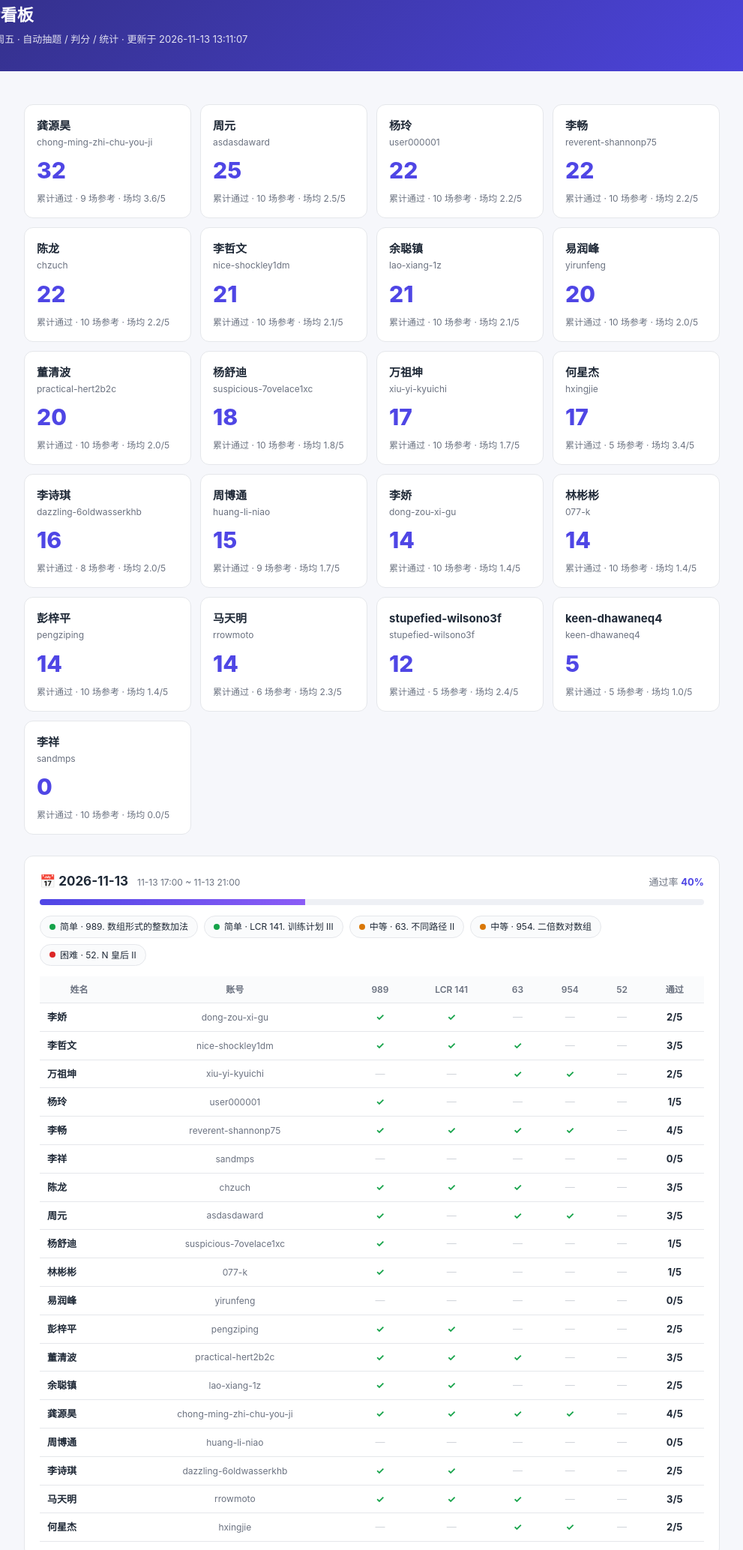
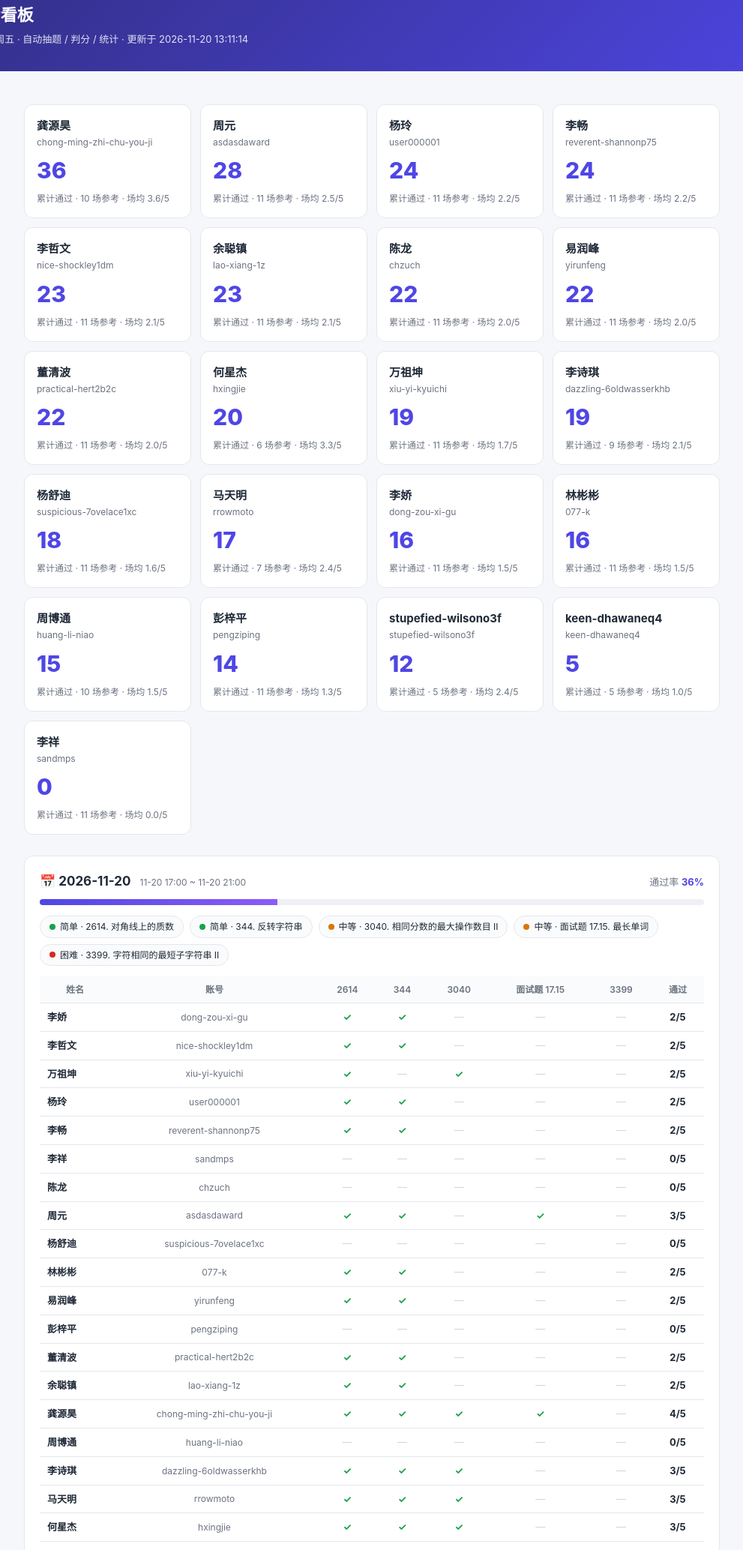
Before and after one commit to chilltycho/leetcode-exam, a plain HTML site: page dashboard/index.html in a window 1280 px wide. Shown: the part 29-2096 px from the top of the page at 75% size, without its empty margins (144-1135 px from the left). Drawn offline with Linux system fonts and the light colour scheme.

Commit message:
exam: 统计 2026-11-20 周考成绩并更新看板

```diff
--- a/dashboard/index.html
+++ b/dashboard/index.html
@@ -48,134 +48,134 @@ footer { text-align:center; color:var(--muted); font-size:12px; padding:16px; }
 <body>
 <header>
   <h1>📊 编程周考看板</h1>
-  <p>LeetCode 周考 · 每周五 · 自动抽题 / 判分 / 统计 · 更新于 2026-11-13 13:11:07</p>
+  <p>LeetCode 周考 · 每周五 · 自动抽题 / 判分 / 统计 · 更新于 2026-11-20 13:11:14</p>
 </header>
 <main>
   <div class="cards">
       <div class="card">
         <div class="card-name">龚源昊</div>
         <div class="card-slug">chong-ming-zhi-chu-you-ji</div>
-        <div class="card-num">32</div>
-        <div class="card-label">累计通过 · 9 场参考 · 场均 3.6/5</div>
+        <div class="card-num">36</div>
+        <div class="card-label">累计通过 · 10 场参考 · 场均 3.6/5</div>
       </div>
 
       <div class="card">
         <div class="card-name">周元</div>
         <div class="card-slug">asdasdaward</div>
-        <div class="card-num">25</div>
-        <div class="card-label">累计通过 · 10 场参考 · 场均 2.5/5</div>
+        <div class="card-num">28</div>
+        <div class="card-label">累计通过 · 11 场参考 · 场均 2.5/5</div>
       </div>
 
       <div class="card">
         <div class="card-name">杨玲</div>
         <div class="card-slug">user000001</div>
-        <div class="card-num">22</div>
-        <div class="card-label">累计通过 · 10 场参考 · 场均 2.2/5</div>
+        <div class="card-num">24</div>
+        <div class="card-label">累计通过 · 11 场参考 · 场均 2.2/5</div>
       </div>
 
       <div class="card">
         <div class="card-name">李畅</div>
         <div class="card-slug">reverent-shannonp75</div>
-        <div class="card-num">22</div>
-        <div class="card-label">累计通过 · 10 场参考 · 场均 2.2/5</div>
+        <div class="card-num">24</div>
+        <div class="card-label">累计通过 · 11 场参考 · 场均 2.2/5</div>
+      </div>
+
+      <div class="card">
+        <div class="card-name">李哲文</div>
+        <div class="card-slug">nice-shockley1dm</div>
+        <div class="card-num">23</div>
+        <div class="card-label">累计通过 · 11 场参考 · 场均 2.1/5</div>
+      </div>
+
+      <div class="card">
+        <div class="card-name">余聪镇</div>
+        <div class="card-slug">lao-xiang-1z</div>
+        <div class="card-num">23</div>
+        <div class="card-label">累计通过 · 11 场参考 · 场均 2.1/5</div>
       </div>
 
       <div class="card">
         <div class="card-name">陈龙</div>
         <div class="card-slug">chzuch</div>
         <div class="card-num">22</div>
-        <div class="card-label">累计通过 · 10 场参考 · 场均 2.2/5</div>
-      </div>
-
-      <div class="card">
-        <div class="card-name">李哲文</div>
-        <div class="card-slug">nice-shockley1dm</div>
-        <div class="card-num">21</div>
-        <div class="card-label">累计通过 · 10 场参考 · 场均 2.1/5</div>
-      </div>
-
-      <div class="card">
-        <div class="card-name">余聪镇</div>
-        <div class="card-slug">lao-xiang-1z</div>
-        <div class="card-num">21</div>
-        <div class="card-label">累计通过 · 10 场参考 · 场均 2.1/5</div>
+        <div class="card-label">累计通过 · 11 场参考 · 场均 2.0/5</div>
       </div>
 
       <div class="card">
         <div class="card-name">易润峰</div>
         <div class="card-slug">yirunfeng</div>
-        <div class="card-num">20</div>
-        <div class="card-label">累计通过 · 10 场参考 · 场均 2.0/5</div>
+        <div class="card-num">22</div>
+        <div class="card-label">累计通过 · 11 场参考 · 场均 2.0/5</div>
       </div>
 
       <div class="card">
         <div class="card-name">董清波</div>
         <div class="card-slug">practical-hert2b2c</div>
+        <div class="card-num">22</div>
+        <div class="card-label">累计通过 · 11 场参考 · 场均 2.0/5</div>
+      </div>
+
+      <div class="card">
+        <div class="card-name">何星杰</div>
+        <div class="card-slug">hxingjie</div>
         <div class="card-num">20</div>
-        <div class="card-label">累计通过 · 10 场参考 · 场均 2.0/5</div>
+        <div class="card-label">累计通过 · 6 场参考 · 场均 3.3/5</div>
+      </div>
+
+      <div class="card">
+        <div class="card-name">万祖坤</div>
+        <div class="card-slug">xiu-yi-kyuichi</div>
+        <div class="card-num">19</div>
+        <div class="card-label">累计通过 · 11 场参考 · 场均 1.7/5</div>
+      </div>
+
+      <div class="card">
+        <div class="card-name">李诗琪</div>
+        <div class="card-slug">dazzling-6oldwasserkhb</div>
+        <div class="card-num">19</div>
+        <div class="card-label">累计通过 · 9 场参考 · 场均 2.1/5</div>
       </div>
 
       <div class="card">
         <div class="card-name">杨舒迪</div>
         <div class="card-slug">suspicious-7ovelace1xc</div>
         <div class="card-num">18</div>
-        <div class="card-label">累计通过 · 10 场参考 · 场均 1.8/5</div>
+        <div class="card-label">累计通过 · 11 场参考 · 场均 1.6/5</div>
       </div>
 
       <div class="card">
-        <div class="card-name">万祖坤</div>
-        <div class="card-slug">xiu-yi-kyuichi</div>
+        <div class="card-name">马天明</div>
+        <div class="card-slug">rrowmoto</div>
         <div class="card-num">17</div>
-        <div class="card-label">累计通过 · 10 场参考 · 场均 1.7/5</div>
+        <div class="card-label">累计通过 · 7 场参考 · 场均 2.4/5</div>
       </div>
 
       <div class="card">
-        <div class="card-name">何星杰</div>
-        <div class="card-slug">hxingjie</div>
-        <div class="card-num">17</div>
-        <div class="card-label">累计通过 · 5 场参考 · 场均 3.4/5</div>
+        <div class="card-name">李娇</div>
+        <div class="card-slug">dong-zou-xi-gu</div>
+        <div class="card-num">16</div>
+        <div class="card-label">累计通过 · 11 场参考 · 场均 1.5/5</div>
       </div>
 
       <div class="card">
-        <div class="card-name">李诗琪</div>
-        <div class="card-slug">dazzling-6oldwasserkhb</div>
+        <div class="card-name">林彬彬</div>
+        <div class="card-slug">077-k</div>
         <div class="card-num">16</div>
-        <div class="card-label">累计通过 · 8 场参考 · 场均 2.0/5</div>
+        <div class="card-label">累计通过 · 11 场参考 · 场均 1.5/5</div>
       </div>
 
       <div class="card">
         <div class="card-name">周博通</div>
         <div class="card-slug">huang-li-niao</div>
         <div class="card-num">15</div>
-        <div class="card-label">累计通过 · 9 场参考 · 场均 1.7/5</div>
-      </div>
-
-      <div class="card">
-        <div class="card-name">李娇</div>
-        <div class="card-slug">dong-zou-xi-gu</div>
-        <div class="card-num">14</div>
-        <div class="card-label">累计通过 · 10 场参考 · 场均 1.4/5</div>
-      </div>
-
-      <div class="card">
-        <div class="card-name">林彬彬</div>
-        <div class="card-slug">077-k</div>
-        <div class="card-num">14</div>
-        <div class="card-label">累计通过 · 10 场参考 · 场均 1.4/5</div>
+        <div class="card-label">累计通过 · 10 场参考 · 场均 1.5/5</div>
       </div>
 
       <div class="card">
         <div class="card-name">彭梓平</div>
         <div class="card-slug">pengziping</div>
         <div class="card-num">14</div>
-        <div class="card-label">累计通过 · 10 场参考 · 场均 1.4/5</div>
-      </div>
-
-      <div class="card">
-        <div class="card-name">马天明</div>
-        <div class="card-slug">rrowmoto</div>
-        <div class="card-num">14</div>
-        <div class="card-label">累计通过 · 6 场参考 · 场均 2.3/5</div>
+        <div class="card-label">累计通过 · 11 场参考 · 场均 1.3/5</div>
       </div>
 
       <div class="card">
@@ -196,8 +196,42 @@ footer { text-align:center; color:var(--muted); font-size:12px; padding:16px; }
         <div class="card-name">李祥</div>
         <div class="card-slug">sandmps</div>
         <div class="card-num">0</div>
-        <div class="card-label">累计通过 · 10 场参考 · 场均 0.0/5</div>
+        <div class="card-label">累计通过 · 11 场参考 · 场均 0.0/5</div>
       </div></div>
+
+    <section class="exam">
+      <div class="exam-head">
+        <h2>📅 2026-11-20</h2>
+        <span class="window">11-20 17:00 ~ 11-20 21:00</span>
+        <span class="rate">通过率 <b>36%</b></span>
+      </div>
+      <div class="bar"><i style="width:35.8%"></i></div>
+      <div class="chips"><a class="chip" style="--c:#16a34a" href="https://leetcode.cn/problems/prime-in-diagonal/" target="_blank" rel="noopener"><span class="dot" style="background:#16a34a"></span>简单 · 2614. 对角线上的质数</a><a class="chip" style="--c:#16a34a" href="https://leetcode.cn/problems/reverse-string/" target="_blank" rel="noopener"><span class="dot" style="background:#16a34a"></span>简单 · 344. 反转字符串</a><a class="chip" style="--c:#d97706" href="https://leetcode.cn/problems/maximum-number-of-operations-with-the-same-score-ii/" target="_blank" rel="noopener"><span class="dot" style="background:#d97706"></span>中等 · 3040. 相同分数的最大操作数目 II</a><a class="chip" style="--c:#d97706" href="https://leetcode.cn/problems/longest-word-lcci/" target="_blank" rel="noopener"><span class="dot" style="background:#d97706"></span>中等 · 面试题 17.15. 最长单词</a><a class="chip" style="--c:#dc2626" href="https://leetcode.cn/problems/smallest-substring-with-identical-characters-ii/" target="_blank" rel="noopener"><span class="dot" style="background:#dc2626"></span>困难 · 3399. 字符相同的最短子字符串 II</a></div>
+      <div class="table-wrap">
+        <table>
+          <thead><tr><th>姓名</th><th>账号</th><th>2614</th><th>344</th><th>3040</th><th>面试题 17.15</th><th>3399</th><th>通过</th></tr></thead>
+          <tbody><tr><td class="emp">李娇</td><td class="emp-slug">dong-zou-xi-gu</td><td class="ok">✓</td><td class="ok">✓</td><td class="no">—</td><td class="no">—</td><td class="no">—</td><td class="sum">2/5</td></tr>
+<tr><td class="emp">李哲文</td><td class="emp-slug">nice-shockley1dm</td><td class="ok">✓</td><td class="ok">✓</td><td class="no">—</td><td class="no">—</td><td class="no">—</td><td class="sum">2/5</td></tr>
+<tr><td class="emp">万祖坤</td><td class="emp-slug">xiu-yi-kyuichi</td><td class="ok">✓</td><td class="no">—</td><td class="ok">✓</td><td class="no">—</td><td class="no">—</td><td class="sum">2/5</td></tr>
+<tr><td class="emp">杨玲</td><td class="emp-slug">user000001</td><td class="ok">✓</td><td class="ok">✓</td><td class="no">—</td><td class="no">—</td><td class="no">—</td><td class="sum">2/5</td></tr>
+<tr><td class="emp">李畅</td><td class="emp-slug">reverent-shannonp75</td><td class="ok">✓</td><td class="ok">✓</td><td class="no">—</td><td class="no">—</td><td class="no">—</td><td class="sum">2/5</td></tr>
+<tr><td class="emp">李祥</td><td class="emp-slug">sandmps</td><td class="no">—</td><td class="no">—</td><td class="no">—</td><td class="no">—</td><td class="no">—</td><td class="sum">0/5</td></tr>
+<tr><td class="emp">陈龙</td><td class="emp-slug">chzuch</td><td class="no">—</td><td class="no">—</td><td class="no">—</td><td class="no">—</td><td class="no">—</td><td class="sum">0/5</td></tr>
+<tr><td class="emp">周元</td><td class="emp-slug">asdasdaward</td><td class="ok">✓</td><td class="ok">✓</td><td class="no">—</td><td class="ok">✓</td><td class="no">—</td><td class="sum">3/5</td></tr>
+<tr><td class="emp">杨舒迪</td><td class="emp-slug">suspicious-7ovelace1xc</td><td class="no">—</td><td class="no">—</td><td class="no">—</td><td class="no">—</td><td class="no">—</td><td class="sum">0/5</td></tr>
+<tr><td class="emp">林彬彬</td><td class="emp-slug">077-k</td><td class="ok">✓</td><td class="ok">✓</td><td class="no">—</td><td class="no">—</td><td class="no">—</td><td class="sum">2/5</td></tr>
+<tr><td class="emp">易润峰</td><td class="emp-slug">yirunfeng</td><td class="ok">✓</td><td class="ok">✓</td><td class="no">—</td><td class="no">—</td><td class="no">—</td><td class="sum">2/5</td></tr>
+<tr><td class="emp">彭梓平</td><td class="emp-slug">pengziping</td><td class="no">—</td><td class="no">—</td><td class="no">—</td><td class="no">—</td><td class="no">—</td><td class="sum">0/5</td></tr>
+<tr><td class="emp">董清波</td><td class="emp-slug">practical-hert2b2c</td><td class="ok">✓</td><td class="ok">✓</td><td class="no">—</td><td class="no">—</td><td class="no">—</td><td class="sum">2/5</td></tr>
+<tr><td class="emp">余聪镇</td><td class="emp-slug">lao-xiang-1z</td><td class="ok">✓</td><td class="ok">✓</td><td class="no">—</td><td class="no">—</td><td class="no">—</td><td class="sum">2/5</td></tr>
+<tr><td class="emp">龚源昊</td><td class="emp-slug">chong-ming-zhi-chu-you-ji</td><td class="ok">✓</td><td class="ok">✓</td><td class="ok">✓</td><td class="ok">✓</td><td class="no">—</td><td class="sum">4/5</td></tr>
+<tr><td class="emp">周博通</td><td class="emp-slug">huang-li-niao</td><td class="no">—</td><td class="no">—</td><td class="no">—</td><td class="no">—</td><td class="no">—</td><td class="sum">0/5</td></tr>
+<tr><td class="emp">李诗琪</td><td class="emp-slug">dazzling-6oldwasserkhb</td><td class="ok">✓</td><td class="ok">✓</td><td class="ok">✓</td><td class="no">—</td><td class="no">—</td><td class="sum">3/5</td></tr>
+<tr><td class="emp">马天明</td><td class="emp-slug">rrowmoto</td><td class="ok">✓</td><td class="ok">✓</td><td class="ok">✓</td><td class="no">—</td><td class="no">—</td><td class="sum">3/5</td></tr>
+<tr><td class="emp">何星杰</td><td class="emp-slug">hxingjie</td><td class="ok">✓</td><td class="ok">✓</td><td class="ok">✓</td><td class="no">—</td><td class="no">—</td><td class="sum">3/5</td></tr></tbody>
+        </table>
+      </div>
+    </section>
 
     <section class="exam">
       <div class="exam-head">
@@ -400,8 +434,8 @@ footer { text-align:center; color:var(--muted); font-size:12px; padding:16px; }
 <tr><td class="emp">李诗琪</td><td class="emp-slug">dazzling-6oldwasserkhb</td><td class="no">—</td><td class="no">—</td><td class="no">—</td><td class="no">—</td><td class="no">—</td><td class="sum">0/5</td></tr>
 <tr><td class="emp">马天明</td><td class="emp-slug">rrowmoto</td><td class="no">—</td><td class="no">—</td><td class="no">—</td><td class="no">—</td><td class="no">—</td><td class="sum">0/5</td></tr>
 <tr><td class="emp">何星杰</td><td class="emp-slug">hxingjie</td><td class="no">—</td><td class="no">—</td><td class="no">—</td><td class="no">—</td><td class="no">—</td><td class="sum">0/5</td></tr>
-<tr><td class="emp">keen-dhawaneq4</td><td class="emp-slug">keen-dhawaneq4</td><td class="no">—</td><td class="no">—</td><td class="no">—</td><td class="no">—</td><td class="no">—</td><td class="sum">0/5</td></tr>
-<tr><td class="emp">stupefied-wilsono3f</td><td class="emp-slug">stupefied-wilsono3f</td><td class="ok">✓</td><td class="ok">✓</td><td class="ok">✓</td><td class="no">—</td><td class="no">—</td><td class="sum">3/5</td></tr></tbody>
+<tr><td class="emp">stupefied-wilsono3f</td><td class="emp-slug">stupefied-wilsono3f</td><td class="ok">✓</td><td class="ok">✓</td><td class="ok">✓</td><td class="no">—</td><td class="no">—</td><td class="sum">3/5</td></tr>
+<tr><td class="emp">keen-dhawaneq4</td><td class="emp-slug">keen-dhawaneq4</td><td class="no">—</td><td class="no">—</td><td class="no">—</td><td class="no">—</td><td class="no">—</td><td class="sum">0/5</td></tr></tbody>
         </table>
       </div>
     </section>
@@ -436,8 +470,8 @@ footer { text-align:center; color:var(--muted); font-size:12px; padding:16px; }
 <tr><td class="emp">李诗琪</td><td class="emp-slug">dazzling-6oldwasserkhb</td><td class="ok">✓</td><td class="ok">✓</td><td class="ok">✓</td><td class="no">—</td><td class="no">—</td><td class="sum">3/5</td></tr>
 <tr><td class="emp">马天明</td><td class="emp-slug">rrowmoto</td><td class="no">—</td><td class="no">—</td><td class="no">—</td><td class="no">—</td><td class="no">—</td><td class="sum">0/5</td></tr>
 <tr><td class="emp">何星杰</td><td class="emp-slug">hxingjie</td><td class="no">—</td><td class="no">—</td><td class="no">—</td><td class="no">—</td><td class="no">—</td><td class="sum">0/5</td></tr>
-<tr><td class="emp">keen-dhawaneq4</td><td class="emp-slug">keen-dhawaneq4</td><td class="no">—</td><td class="no">—</td><td class="no">—</td><td class="no">—</td><td class="no">—</td><td class="sum">0/5</td></tr>
-<tr><td class="emp">stupefied-wilsono3f</td><td class="emp-slug">stupefied-wilsono3f</td><td class="ok">✓</td><td class="ok">✓</td><td class="ok">✓</td><td class="no">—</td><td class="no">—</td><td class="sum">3/5</td></tr></tbody>
+<tr><td class="emp">stupefied-wilsono3f</td><td class="emp-slug">stupefied-wilsono3f</td><td class="ok">✓</td><td class="ok">✓</td><td class="ok">✓</td><td class="no">—</td><td class="no">—</td><td class="sum">3/5</td></tr>
+<tr><td class="emp">keen-dhawaneq4</td><td class="emp-slug">keen-dhawaneq4</td><td class="no">—</td><td class="no">—</td><td class="no">—</td><td class="no">—</td><td class="no">—</td><td class="sum">0/5</td></tr></tbody>
         </table>
       </div>
     </section>
@@ -472,8 +506,8 @@ footer { text-align:center; color:var(--muted); font-size:12px; padding:16px; }
 <tr><td class="emp">李诗琪</td><td class="emp-slug">dazzling-6oldwasserkhb</td><td class="ok">✓</td><td class="ok">✓</td><td class="ok">✓</td><td class="no">—</td><td class="no">—</td><td class="sum">3/5</td></tr>
 <tr><td class="emp">马天明</td><td class="emp-slug">rrowmoto</td><td class="no">—</td><td class="no">—</td><td class="no">—</td><td class="no">—</td><td class="no">—</td><td class="sum">0/5</td></tr>
 <tr><td class="emp">何星杰</td><td class="emp-slug">hxingjie</td><td class="no">—</td><td class="no">—</td><td class="no">—</td><td class="no">—</td><td class="no">—</td><td class="sum">0/5</td></tr>
-<tr><td class="emp">keen-dhawaneq4</td><td class="emp-slug">keen-dhawaneq4</td><td class="no">—</td><td class="ok">✓</td><td class="no">—</td><td class="ok">✓</td><td class="no">—</td><td class="sum">2/5</td></tr>
-<tr><td class="emp">stupefied-wilsono3f</td><td class="emp-slug">stupefied-wilsono3f</td><td class="ok">✓</td><td class="ok">✓</td><td class="no">—</td><td class="ok">✓</td><td class="no">—</td><td class="sum">3/5</td></tr></tbody>
+<tr><td class="emp">stupefied-wilsono3f</td><td class="emp-slug">stupefied-wilsono3f</td><td class="ok">✓</td><td class="ok">✓</td><td class="no">—</td><td class="ok">✓</td><td class="no">—</td><td class="sum">3/5</td></tr>
+<tr><td class="emp">keen-dhawaneq4</td><td class="emp-slug">keen-dhawaneq4</td><td class="no">—</td><td class="ok">✓</td><td class="no">—</td><td class="ok">✓</td><td class="no">—</td><td class="sum">2/5</td></tr></tbody>
         </table>
       </div>
     </section>
@@ -508,8 +542,8 @@ footer { text-align:center; color:var(--muted); font-size:12px; padding:16px; }
 <tr><td class="emp">李诗琪</td><td class="emp-slug">dazzling-6oldwasserkhb</td><td class="no">—</td><td class="no">—</td><td class="no">—</td><td class="no">—</td><td class="no">—</td><td class="sum">0/5</td></tr>
 <tr><td class="emp">马天明</td><td class="emp-slug">rrowmoto</td><td class="no">—</td><td class="no">—</td><td class="no">—</td><td class="no">—</td><td class="no">—</td><td class="sum">0/5</td></tr>
 <tr><td class="emp">何星杰</td><td class="emp-slug">hxingjie</td><td class="no">—</td><td class="no">—</td><td class="no">—</td><td class="no">—</td><td class="no">—</td><td class="sum">0/5</td></tr>
-<tr><td class="emp">keen-dhawaneq4</td><td class="emp-slug">keen-dhawaneq4</td><td class="ok">✓</td><td class="ok">✓</td><td class="no">—</td><td class="ok">✓</td><td class="no">—</td><td class="sum">3/5</td></tr>
-<tr><td class="emp">stupefied-wilsono3f</td><td class="emp-slug">stupefied-wilsono3f</td><td class="ok">✓</td><td class="ok">✓</td><td class="no">—</td><td class="ok">✓</td><td class="no">—</td><td class="sum">3/5</td></tr></tbody>
+<tr><td class="emp">stupefied-wilsono3f</td><td class="emp-slug">stupefied-wilsono3f</td><td class="ok">✓</td><td class="ok">✓</td><td class="no">—</td><td class="ok">✓</td><td class="no">—</td><td class="sum">3/5</td></tr>
+<tr><td class="emp">keen-dhawaneq4</td><td class="emp-slug">keen-dhawaneq4</td><td class="ok">✓</td><td class="ok">✓</td><td class="no">—</td><td class="ok">✓</td><td class="no">—</td><td class="sum">3/5</td></tr></tbody>
         </table>
       </div>
     </section>
```
Also changed, not shown: reports/2026-11-20_成绩.csv (added, +20 -0 lines), 2 other files.
